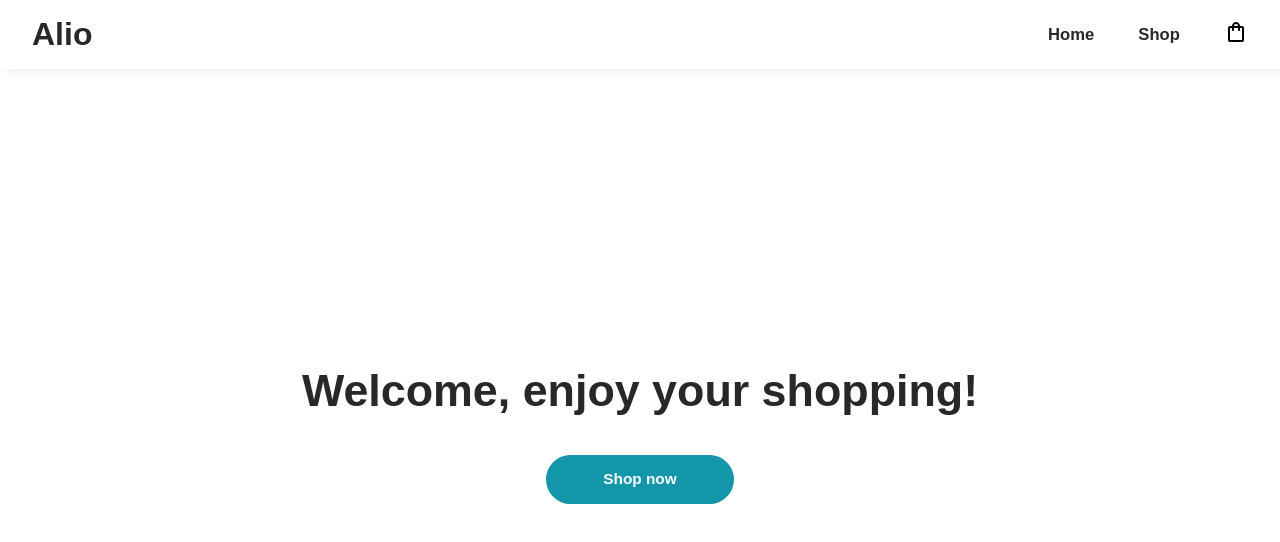
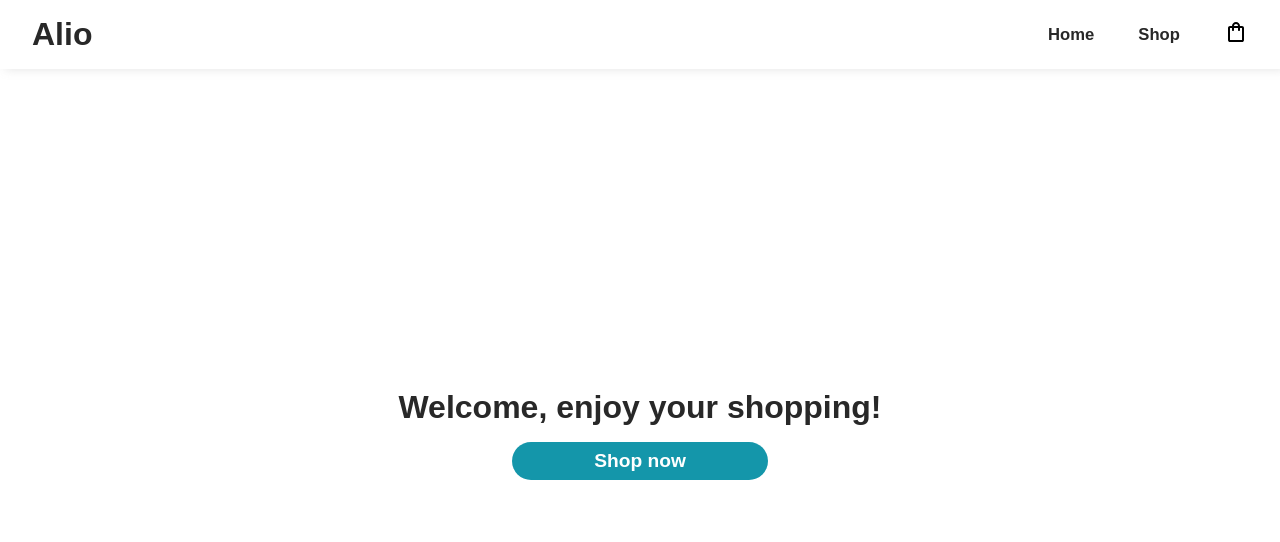
Before and after one commit to Alex5724/Shop_App, a React (Vite) app: page / in a window 1280 px wide. Shown: the top 542 px of the page. Built offline with nearby package versions, Linux system fonts and the light colour scheme.

Commit message:
Modified the home page.

```diff
--- a/src/components/HomePage.jsx
+++ b/src/components/HomePage.jsx
@@ -5,7 +5,7 @@ function HomePage() {
   return (
     <main className={style.main}>
       <h2 className={style.title}>Welcome, enjoy your shopping!</h2>
-      <Link to="shop">
+      <Link to="shop" className={style.btnContainer}>
         <button className={style.shopBtn}>Shop now</button>
       </Link>
     </main>
--- a/src/styles/HomePage.module.css
+++ b/src/styles/HomePage.module.css
@@ -4,13 +4,20 @@
   justify-content: center;
   align-items: center;
   flex-direction: column;
-  gap: clamp(1.5rem, 3vw, 4rem);
+  width: 100%;
+  gap: 1rem;
 }
 
 .title {
-  font-size: clamp(1rem, 3.5vw, 5rem);
+  font-size: clamp(1.5rem, 2.5vw, 4rem);
   color: var(--header-font-color);
   font-weight: var(--header-font-weight);
+  text-align: center;
+}
+
+.btnContainer {
+  width: 20%;
+  min-width: 150px;
 }
 
 .shopBtn {
@@ -18,9 +25,10 @@
   border-radius: 50px;
   background-color: rgb(20, 150, 170);
   color: white;
-  font-size: clamp(0.5rem, 1.2vw, 3rem);
+  font-size: clamp(1rem, 1.5vw, 3rem);
   font-weight: var(--main-font-weight);
-  padding: clamp(0.8rem, 1.2vw, 2rem) clamp(2rem, 4.5vw, 5rem);
+  width: 100%;
+  padding: 0.5rem;
 
   &:hover {
     background-color: rgb(20, 160, 180);
```
